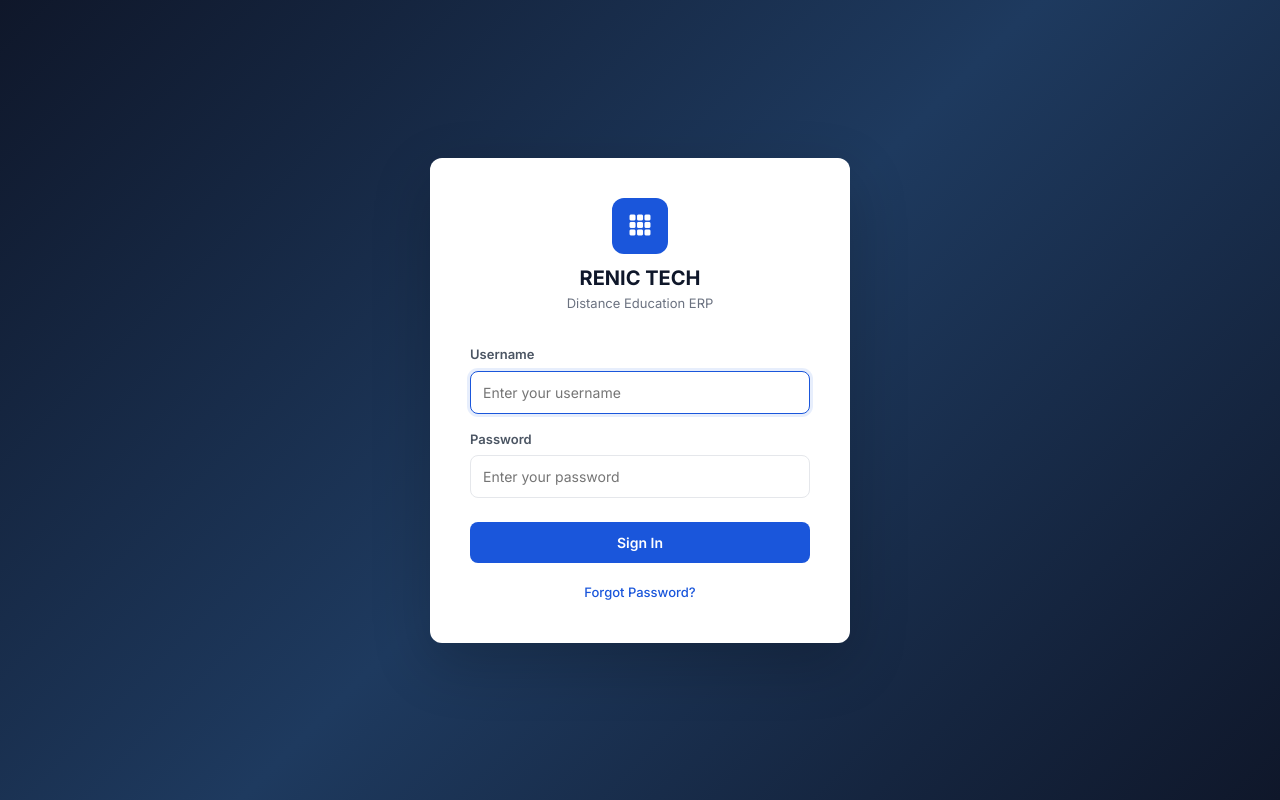
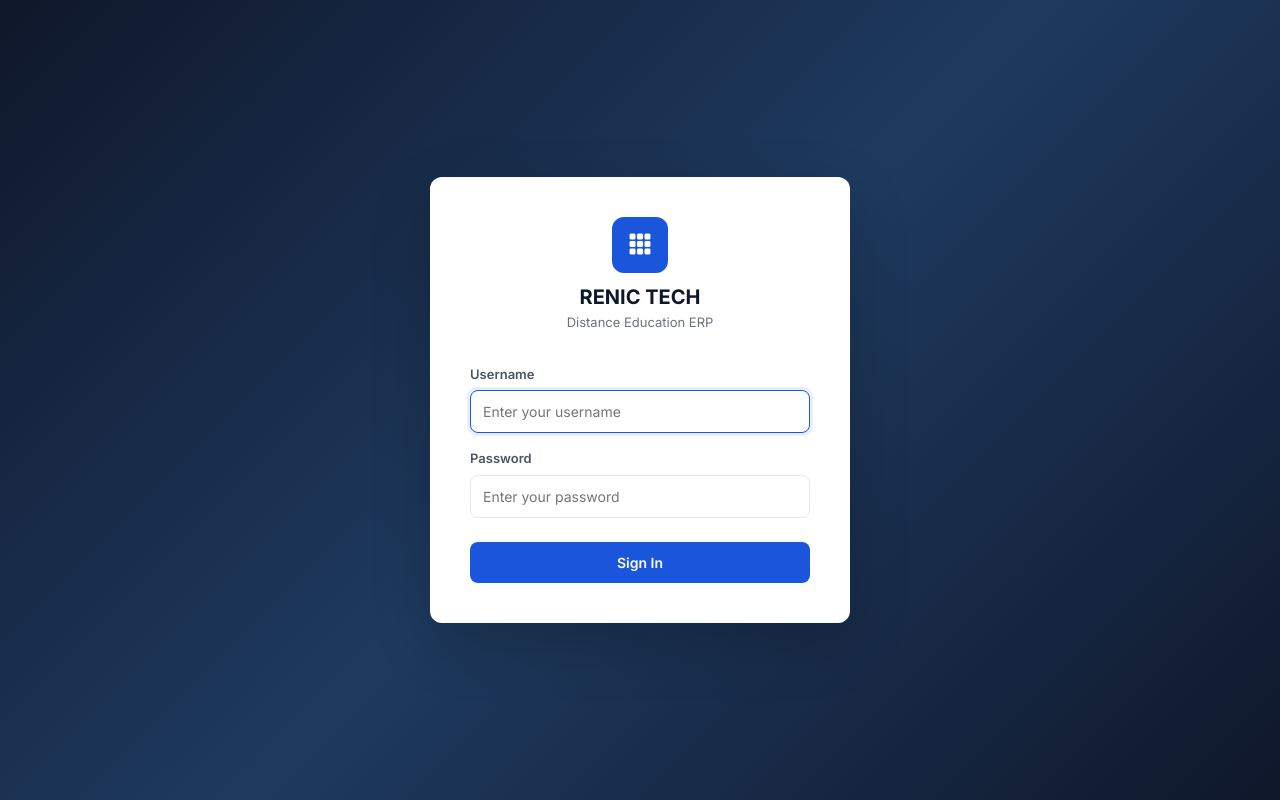
Before and after one commit to kavipriyaraj-code/distance-erp, a Django app: page / in a window 1280 px wide. Run offline with Django 5.2, Linux system fonts and the light colour scheme.

Commit message:
Remove Forgot Password link from login page

```diff
--- a/templates/accounts/login.html
+++ b/templates/accounts/login.html
@@ -137,9 +137,6 @@
                 </div>
                 <button type="submit" class="btn-login">Sign In</button>
             </form>
-            <div class="login-footer">
-                <a href="{% url 'password_reset' %}">Forgot Password?</a>
-            </div>
         </div>
     </div>
 </body>
```
